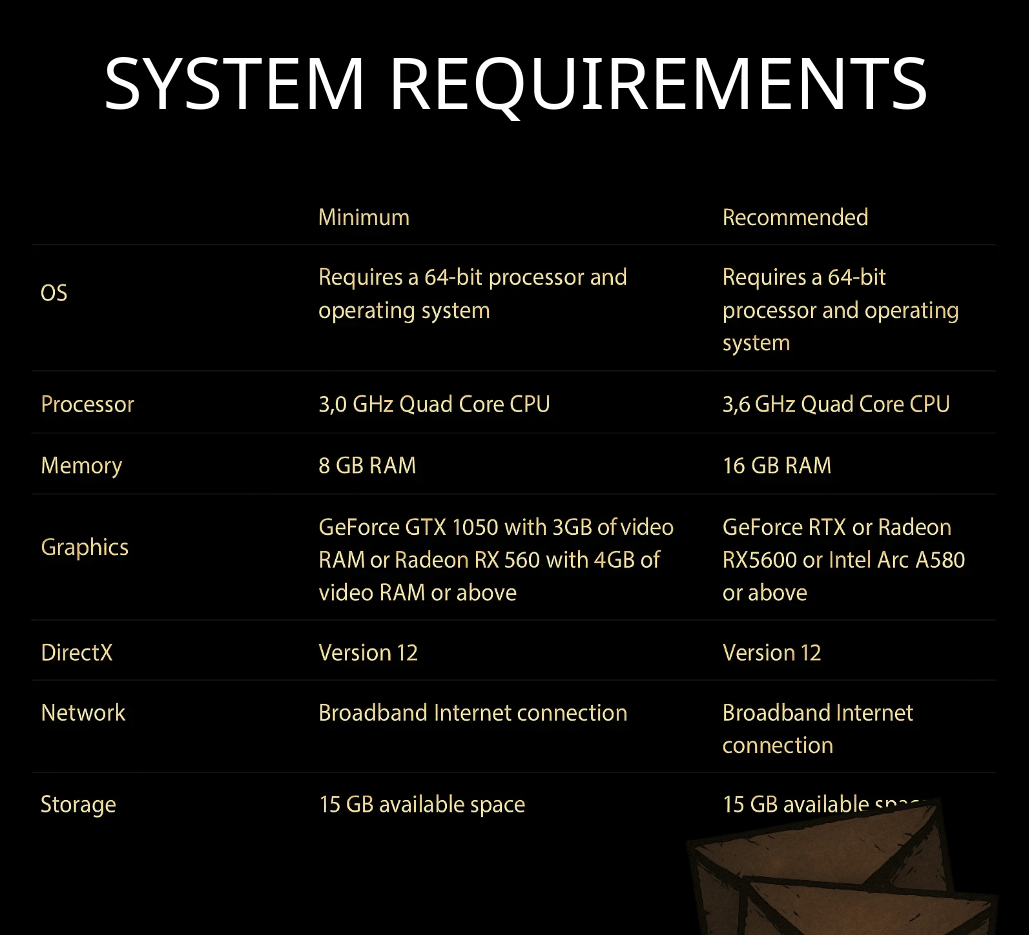
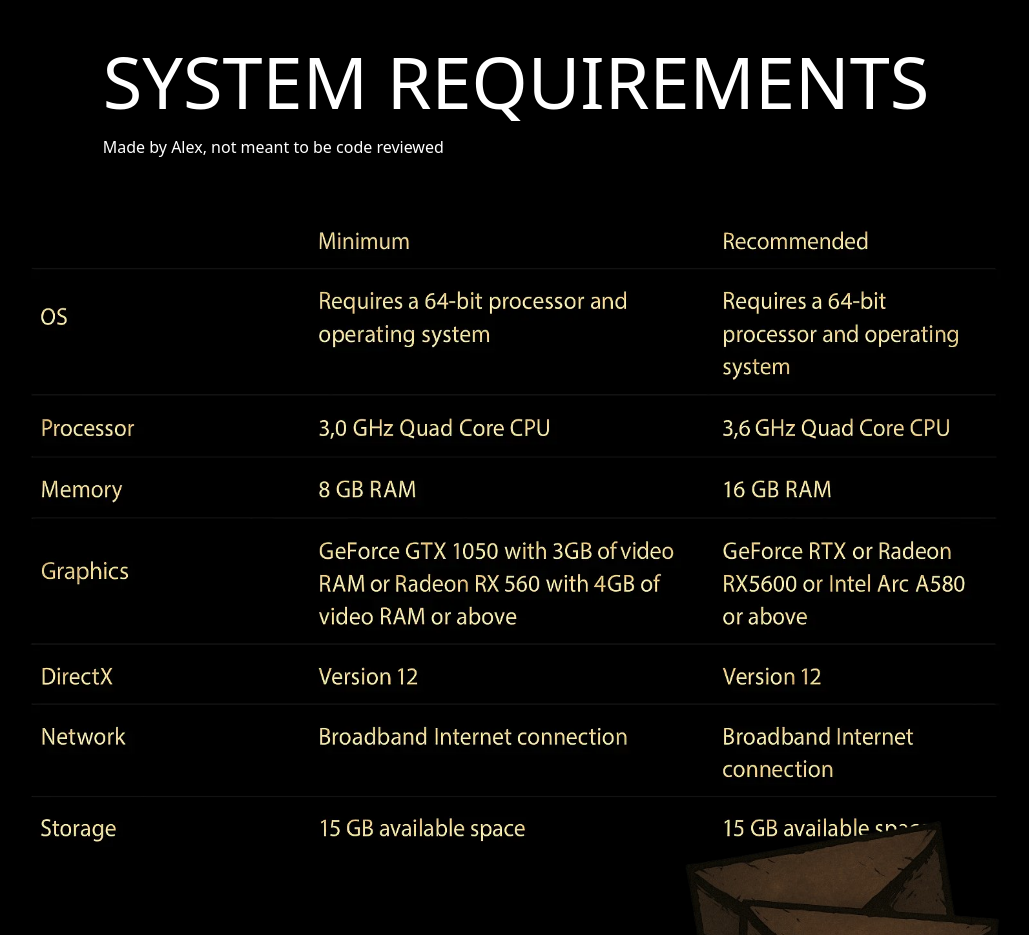
Before and after one commit to Endorze/Yahwehs-Creations, a Next.js app: page /blog in a window 1280 px wide. Shown: the part 4840-5775 px from the top of the page, without its empty margins (124-1153 px from the left). Built offline with nearby package versions, Linux system fonts and the light colour scheme; a web font is replaced by a local one.

Commit message:
fix: Added text

```diff
--- a/src/app/components/021-AlexTestSystemRequirements/index.tsx
+++ b/src/app/components/021-AlexTestSystemRequirements/index.tsx
@@ -5,6 +5,7 @@ const AlexTestSystemRequirements = () => {
         <div className="hidden lg:flex bg-black flex flex-col justify-center items-center pt-12 pb-24">
             <div className="mb-12">
             <H2Title text="SYSTEM REQUIREMENTS" size="72px" />
+            <p>Made by Alex, not meant to be code reviewed</p>
             </div>
             <div>
                 <img src={"/images/systemreq.png"} className="w-full max-w-screen-lg h-auto px-4 z1" />
```
